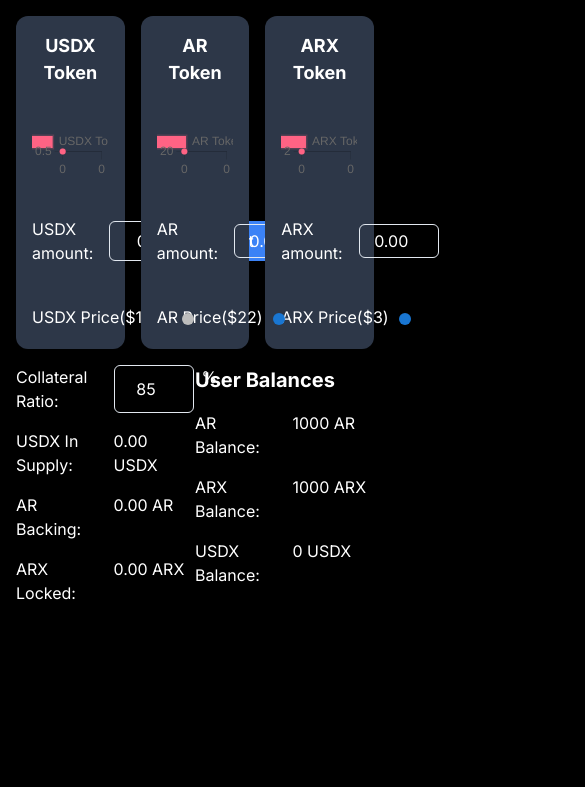
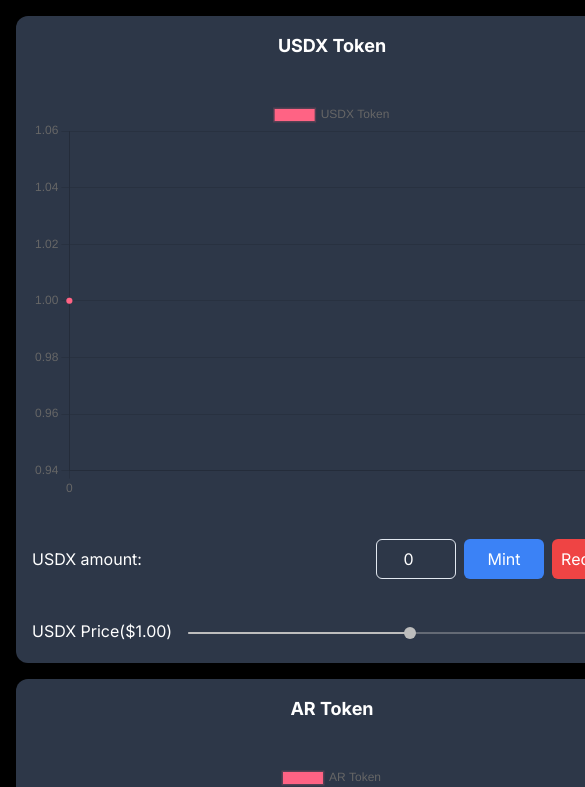
Before and after one commit to amanmehra262001/usdx-offchain-demo, a Next.js app: page / in a window 390 px wide. Shown: the top 787 px of the page, 585 px wide, since content can reach past the window. Built offline with nearby package versions, Linux system fonts and the light colour scheme.

Commit message:
responsive

```diff
--- a/pages/index.tsx
+++ b/pages/index.tsx
@@ -16,7 +16,7 @@ export default function Home() {
 
   return (
     <main className={`flex flex-col gap-4 p-4 ${inter.className}`}>
-      <section id="mainframe" className="grid grid-cols-3 gap-4">
+      <section id="mainframe" className="grid lg:grid-cols-3 gap-4">
         <USDXToken
           setUsdxPriceChartData={setUsdxPriceChartData}
           usdxPriceChartData={usdxPriceChartData}
@@ -30,7 +30,7 @@ export default function Home() {
           setAxPriceChartData={setAxPriceChartData}
         />
       </section>
-      <section className="flex">
+      <section className="lg:flex">
         <Processing />
         <Balances />
       </section>
```
